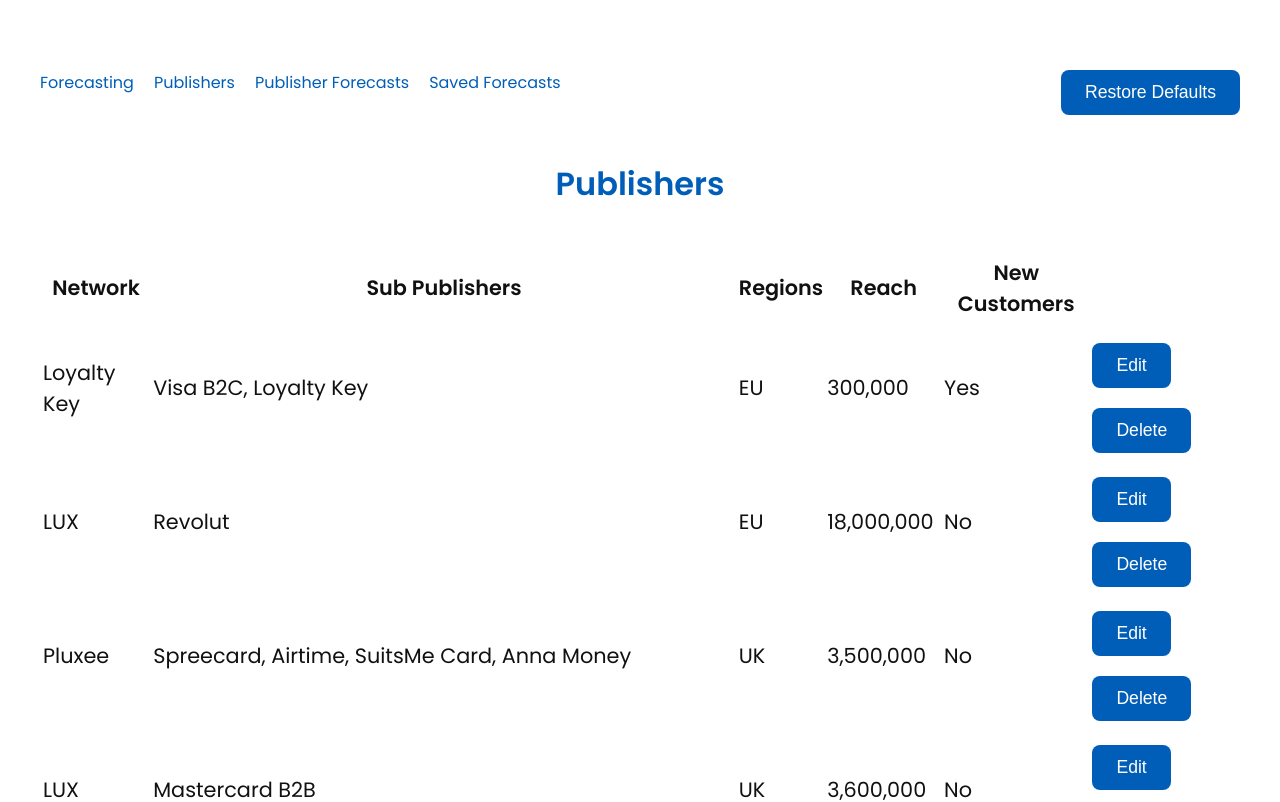
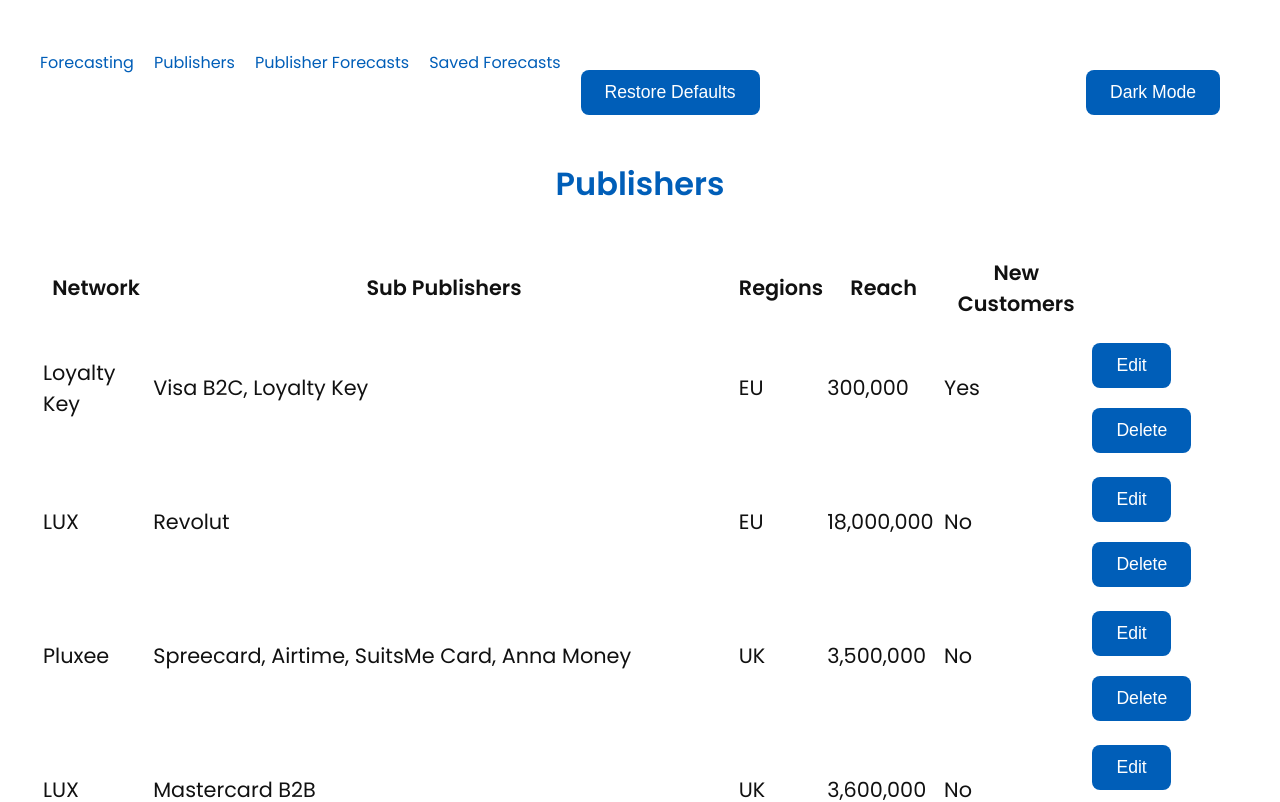
Before and after one commit to TomSumner28/trc-salesgpt-frontend, a Next.js app: page /publishers in a window 1280 px wide. Shown: the top 802 px of the page. Built offline with nearby package versions, Linux system fonts and the light colour scheme.

Commit message:
Refine navigation and publisher metrics

```diff
--- a/pages/publishers.js
+++ b/pages/publishers.js
@@ -1,10 +1,14 @@
-import { useState } from 'react';
+import { useState, useEffect } from 'react';
 import Head from 'next/head';
 import Link from 'next/link';
 import { usePublishers, DEFAULT_PUBLISHERS } from '../lib/usePublishers';
 
 export default function PublisherAdmin() {
   const [publishers, setPublishers] = usePublishers();
+  const [theme, setTheme] = useState('light');
+  useEffect(() => {
+    document.documentElement.dataset.theme = theme;
+  }, [theme]);
   const [editing, setEditing] = useState(null);
   const [form, setForm] = useState({
     network: '',
@@ -62,13 +66,18 @@
       </Head>
       <main className="container">
         <div className="top-bar">
-          <Link href="/">Forecasting</Link>
-          <Link href="/publishers" style={{ marginLeft: '20px' }}>Publishers</Link>
-          <Link href="/publisher-forecast" style={{ marginLeft: '20px' }}>Publisher Forecasts</Link>
-          <Link href="/saved-forecasts" style={{ marginLeft: '20px' }}>Saved Forecasts</Link>
-          <button type="button" onClick={restoreDefaults} style={{ marginLeft: 'auto' }}>
-            Restore Defaults
-          </button>
+          <div className="nav-links">
+            <Link href="/">Forecasting</Link>
+            <Link href="/publishers">Publishers</Link>
+            <Link href="/publisher-forecast">Publisher Forecasts</Link>
+            <Link href="/saved-forecasts">Saved Forecasts</Link>
+            <button type="button" onClick={restoreDefaults}>Restore Defaults</button>
+          </div>
+          <div className="theme-switch">
+            <button type="button" onClick={() => setTheme(theme==='dark'?'light':'dark')}>
+              {theme==='dark'?'Light Mode':'Dark Mode'}
+            </button>
+          </div>
         </div>
         <h1>Publishers</h1>
         <table className="monthly-table">
--- a/styles/globals.css
+++ b/styles/globals.css
@@ -196,6 +196,14 @@
   right: 20px;
 }
 
+.nav-links {
+  display: flex;
+  gap: 20px;
+}
+.nav-links a {
+  margin-right: 0;
+}
+
 .top-bar {
   display: flex;
   justify-content: space-between;
```
Also changed, not shown: pages/index.js (+6 -7 lines), pages/publisher-forecast.js (+10 -8 lines), pages/saved-forecasts.js (+7 -19 lines), pages/saved-forecasts/[id].js (+6 -10 lines).
